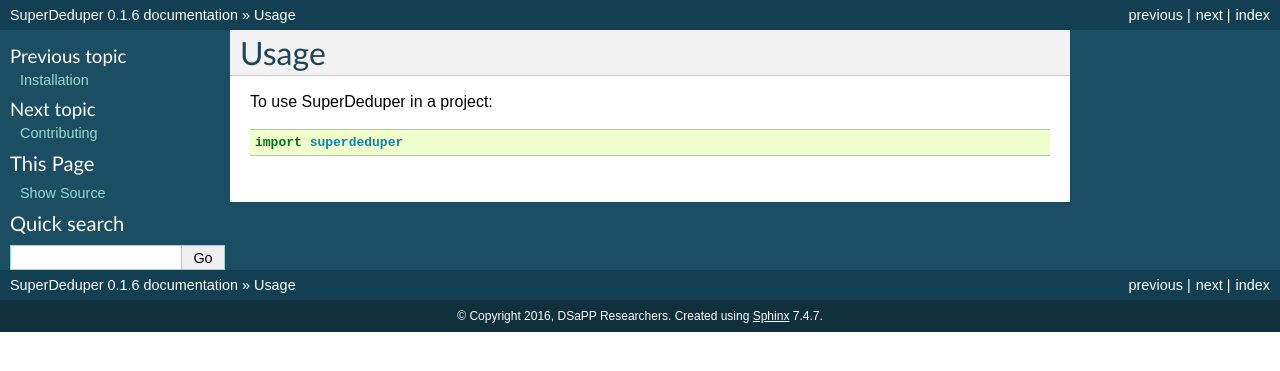
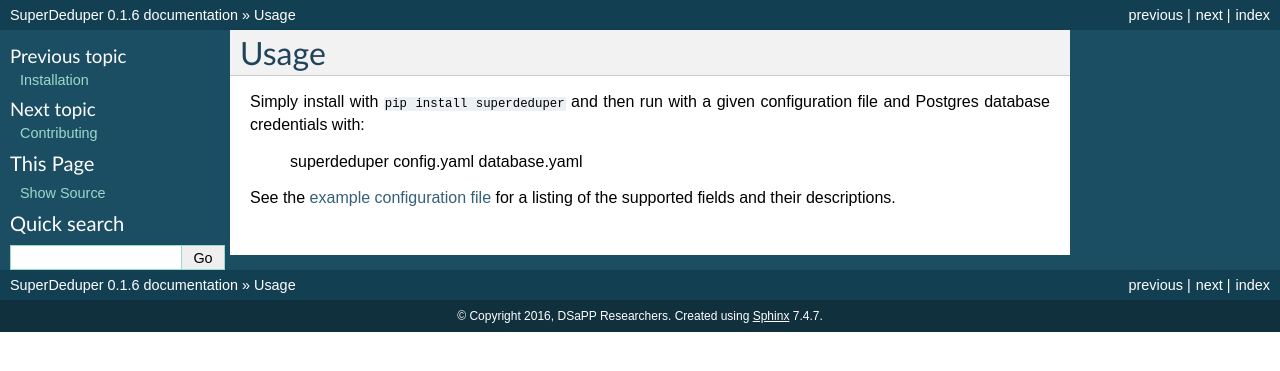
Before and after one commit to dssg/pgdedupe, a Sphinx documentation site: the page built from docs/usage.rst, in a window 1280 px wide. Shown: the top 371 px of the page. Built offline with Sphinx 7.4.7, drawn with Linux system fonts in a browser that asks for light colours; pages that are not in the unit, such as notebooks, are missing from menus.

Commit message:
Better usage page

```diff
--- a/docs/usage.rst
+++ b/docs/usage.rst
@@ -2,6 +2,10 @@
 Usage
 =====
 
-To use SuperDeduper in a project::
+Simply install with ``pip install superdeduper`` and then run with a given
+configuration file and Postgres database credentials with:
 
-    import superdeduper
+    superdeduper config.yaml database.yaml
+
+See the `example configuration file <https://github.com/dssg/superdeduper/blob/master/config.yaml>`_
+for a listing of the supported fields and their descriptions.
```
